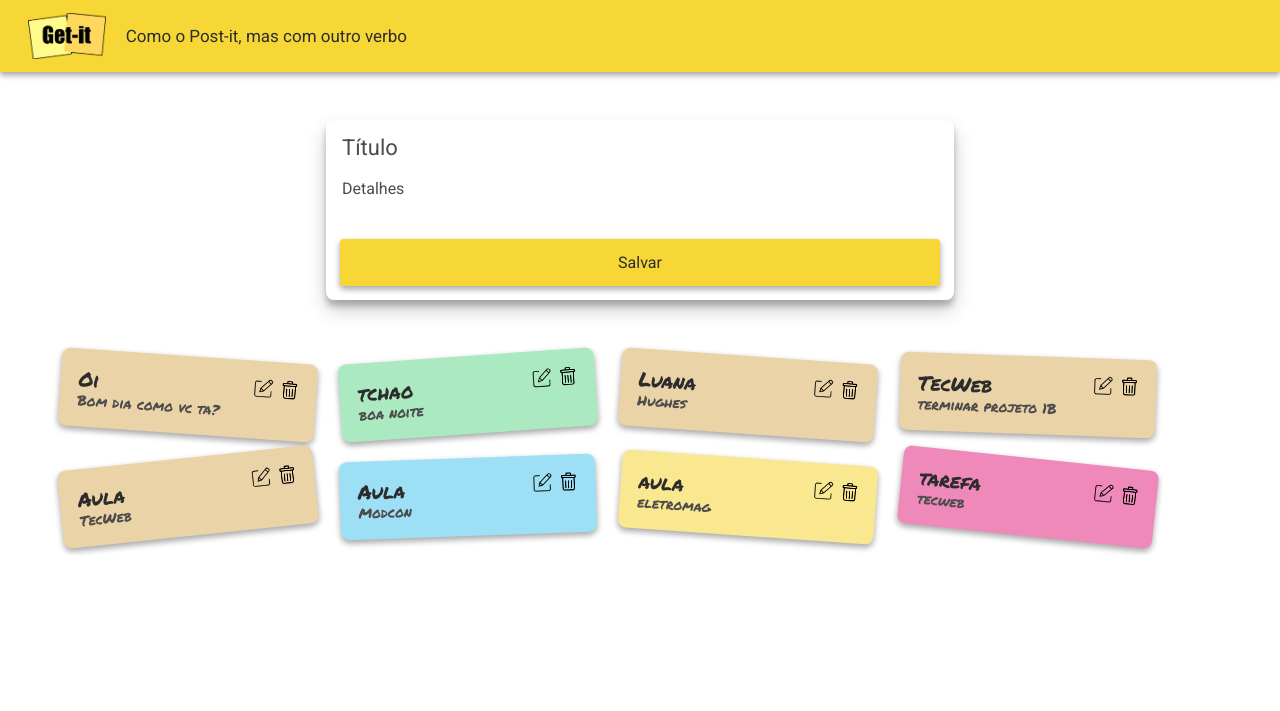
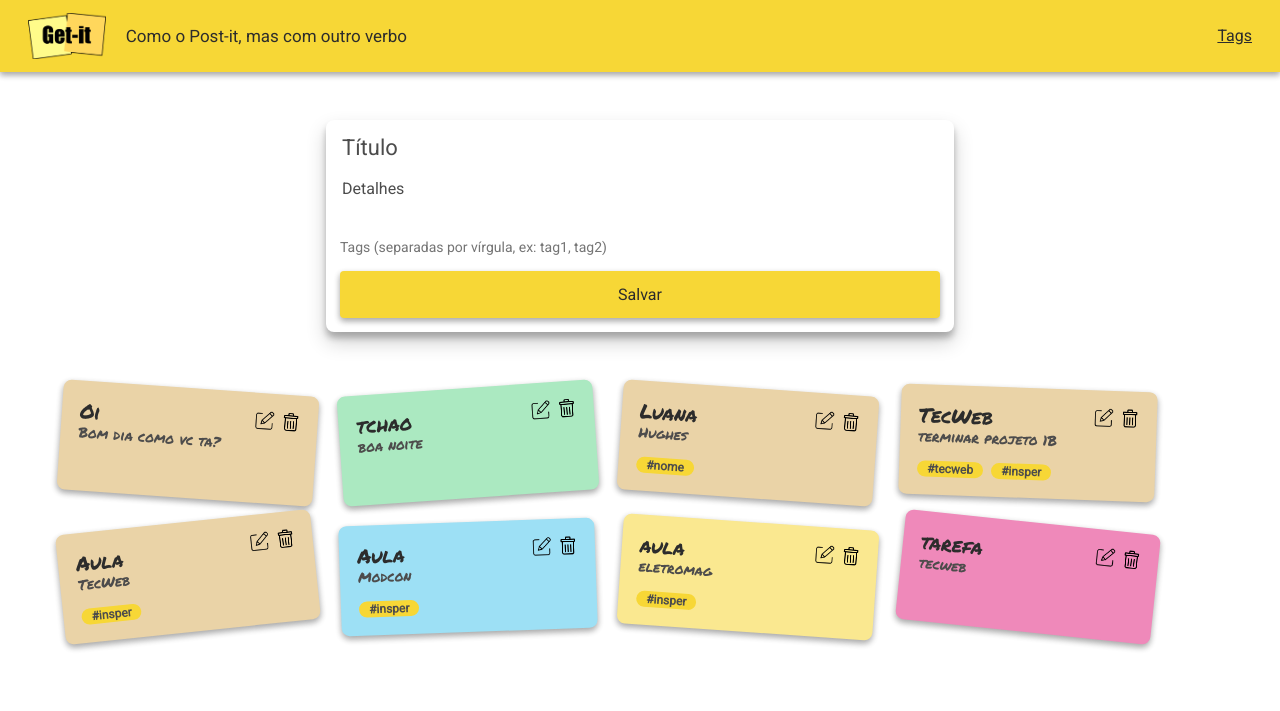
Before and after one commit to luanahfreitas/tecweb-2026-2-projeto1B, a Django app: page / in a window 1280 px wide. Shown: the top 711 px of the page. Run offline with Django 5.2, Linux system fonts and the light colour scheme; data comes from the database, SQL or seed files in the repository; both versions use the stored data as it was after the commit; some libraries are stand-ins or nearby versions.

Commit message:
Tarefa 2 - implementando sistema de tegs

```diff
--- a/notes/admin.py
+++ b/notes/admin.py
@@ -1,6 +1,7 @@
 # Register your models here.
 from django.contrib import admin
-from .models import Note
+from .models import Note, Tag
 
 
 admin.site.register(Note)
+admin.site.register(Tag)
--- a/notes/models.py
+++ b/notes/models.py
@@ -2,9 +2,17 @@
 from django.db import models
 
 
+class Tag(models.Model):
+    name = models.CharField(max_length=100, unique=True)
+
+    def __str__(self):
+        return self.name
+
 class Note(models.Model):
     title = models.CharField(max_length=200)
     content = models.TextField(null=True)
+    tags = models.ManyToManyField(Tag, blank=True)
+
 
     def __str__(self):
         return f"{self.id}. {self.title}"
--- a/notes/static/notes/getit.css
+++ b/notes/static/notes/getit.css
@@ -76,7 +76,9 @@ body {
   width: 120%;
   padding-top: 120%;
 
-  transition: width 0.2s ease-out, padding-top 0.2s ease-out;
+  transition:
+    width 0.2s ease-out,
+    padding-top 0.2s ease-out;
 }
 
 .appbar {
@@ -85,7 +87,9 @@ body {
   gap: 20px;
   background-color: #f7d736;
   padding: 13px 28px;
-  box-shadow: 0 3px 6px rgba(0, 0, 0, 0.16), 0 3px 6px rgba(0, 0, 0, 0.23);
+  box-shadow:
+    0 3px 6px rgba(0, 0, 0, 0.16),
+    0 3px 6px rgba(0, 0, 0, 0.23);
 }
 
 .logo {
@@ -108,7 +112,9 @@ body {
   padding: 14px 14px;
   background-color: #ffffff;
   border-radius: 8px;
-  box-shadow: 0 10px 20px rgba(0, 0, 0, 0.19), 0 6px 6px rgba(0, 0, 0, 0.23);
+  box-shadow:
+    0 10px 20px rgba(0, 0, 0, 0.19),
+    0 6px 6px rgba(0, 0, 0, 0.23);
   display: flex;
   flex-direction: column;
 }
@@ -152,7 +158,9 @@ textarea.autoresize::placeholder {
   font-weight: 500;
   color: #2c2c2c;
   cursor: pointer;
-  box-shadow: 0 3px 6px rgba(0, 0, 0, 0.16), 0 3px 6px rgba(0, 0, 0, 0.23);
+  box-shadow:
+    0 3px 6px rgba(0, 0, 0, 0.16),
+    0 3px 6px rgba(0, 0, 0, 0.23);
 }
 
 .card-container {
@@ -165,7 +173,9 @@ textarea.autoresize::placeholder {
   width: 220px;
   padding: 18px;
   border-radius: 8px;
-  box-shadow: 0 3px 6px rgba(0, 0, 0, 0.16), 0 3px 6px rgba(0, 0, 0, 0.23);
+  box-shadow:
+    0 3px 6px rgba(0, 0, 0, 0.16),
+    0 3px 6px rgba(0, 0, 0, 0.23);
 }
 
 .card-title {
@@ -273,7 +283,9 @@ textarea.autoresize::placeholder {
   padding: 20px;
   background-color: #ffffff;
   border-radius: 8px;
-  box-shadow: 0 10px 20px rgba(0, 0, 0, 0.19), 0 6px 6px rgba(0, 0, 0, 0.23);
+  box-shadow:
+    0 10px 20px rgba(0, 0, 0, 0.19),
+    0 6px 6px rgba(0, 0, 0, 0.23);
   display: flex;
   flex-direction: column;
 }
@@ -320,7 +332,9 @@ textarea.autoresize::placeholder {
   padding: 20px;
   background-color: #ffffff;
   border-radius: 8px;
-  box-shadow: 0 10px 20px rgba(0, 0, 0, 0.19), 0 6px 6px rgba(0, 0, 0, 0.23);
+  box-shadow:
+    0 10px 20px rgba(0, 0, 0, 0.19),
+    0 6px 6px rgba(0, 0, 0, 0.23);
 }
 
 .confirm-card-title {
@@ -406,3 +420,31 @@ textarea.autoresize::placeholder {
   font-size: 14px;
   margin-bottom: 16px;
 }
+
+.card-content a {
+  color: #2c2c2c;
+  text-decoration: none;
+  font-weight: 500;
+}
+
+.card-content a:hover {
+  text-decoration: underline;
+}
+
+.tag-badge {
+  display: inline-block;
+  background-color: #f7d736;
+  color: #4c4c4c;
+  font-family: "Roboto", sans-serif;
+  font-size: 12px;
+  font-weight: bold;
+  padding: 2px 10px;
+  border-radius: 12px;
+  margin-top: 8px;
+  margin-right: 4px;
+  text-decoration: none;
+}
+
+.tag-badges {
+  margin-top: 8px;
+}
--- a/notes/templates/notes/base.html
+++ b/notes/templates/notes/base.html
@@ -2,6 +2,10 @@
 <!DOCTYPE html>
 <html>
   <head>
+    <meta charset="UTF-8" />
+    <meta name="viewport" content="width=device-width, initial-scale=1.0" />
+    <title>Get-it</title>
+
     <link
       rel="stylesheet"
       href="https://cdnjs.cloudflare.com/ajax/libs/meyer-reset/2.0/reset.min.css"
@@ -13,20 +17,19 @@
       href="https://fonts.googleapis.com/css2?family=Roboto&family=Permanent+Marker&display=swap"
       rel="stylesheet"
     />
-    <link rel="stylesheet" href="{% static 'notes/getit.css' %}">
-    <meta charset="UTF-8" />
-    <title>Get-it</title>
+    <link rel="stylesheet" href="{% static 'notes/getit.css' %}" />
   </head>
 
   <body>
-    <header class="appbar">
-      <img class="logo" src="{% static 'notes/img/logo-getit.png' %}" alt="Get-it logo" />
+    <div class="appbar">
+      <img src="{% static 'notes/img/logo-getit.png' %}" class="logo" />
       <span class="subtitle">Como o Post-it, mas com outro verbo</span>
-    </header>
+      <a href="{% url 'tags' %}" style="margin-left:auto; color:#2c2c2c;">Tags</a>
+    </div>
 
-    <div class="container">
+    <main class="container">
       {% block content %} {% endblock %}
-    </div>
+    </main>
 
     <script src="{% static 'notes/getit.js' %}"></script>
   </body>
--- a/notes/templates/notes/edit.html
+++ b/notes/templates/notes/edit.html
@@ -6,9 +6,10 @@
   {% csrf_token %}
   <input class="edit-card-title" type="text" id="titulo" name="titulo" value="{{ note.title }}" />
   <textarea class="edit-card-content" id="detalhes" name="detalhes">{{ note.content }}</textarea>
+  <input type="text" name="tags" placeholder="Tags (separadas por vírgula)" value="{% for tag in note.tags.all %}{{ tag.name }}{% if not forloop.last %}, {% endif %}{% endfor %}" style="border:none; outline:none; font-family:'Roboto',sans-serif; font-size:14px; color:#4c4c4c; margin-bottom:16px; padding:0;"/>
   <div class="edit-card-actions">
     <a class="btn btn-secondary" href="{% url 'index' %}">Voltar</a>
-    <button class="btn" type="submit">Atualizar</button>
+    <button class="btn" type="submit">Salvar</button>
   </div>
 </form>
 {% endblock %}
--- a/notes/templates/notes/index.html
+++ b/notes/templates/notes/index.html
@@ -6,6 +6,7 @@
   {% csrf_token %}
   <input class="form-card-title" type="text" id="titulo" name="titulo" placeholder="Título" />
   <textarea class="autoresize" id="detalhes" name="detalhes" placeholder="Detalhes"></textarea>
+  <input type="text" name="tags" placeholder="Tags (separadas por vírgula, ex: tag1, tag2)" style="border:none; outline:none; font-family:'Roboto',sans-serif; font-size:14px; color:#4c4c4c; margin-bottom:16px; padding:0;"/>
   <button class="btn" type="submit">Salvar</button>
 </form>
 
@@ -24,7 +25,12 @@
     </div>
     </div>
     <div class="card-content">
-      <p>{{ note.content }}</p>
+    <p>{{ note.content }}</p>
+    </div>
+    <div class="tag-badges">
+        {% for tag in note.tags.all %}
+        <a href="{% url 'tag_detail' tag.id %}" class="tag-badge">#{{ tag.name }}</a>
+        {% endfor %}
     </div>
   </div>
   {% endfor %}
--- a/notes/urls.py
+++ b/notes/urls.py
@@ -6,4 +6,6 @@ urlpatterns = [
     path('', views.index, name='index'),
     path('delete/<int:note_id>/', views.delete, name='delete'),
     path('edit/<int:note_id>/', views.edit, name='edit'),
+    path('tags/', views.tags, name='tags'),
+    path('tags/<int:tag_id>/', views.tag_detail, name='tag_detail'),
 ]
--- a/notes/views.py
+++ b/notes/views.py
@@ -1,17 +1,24 @@
 from django.shortcuts import render, redirect
-from .models import Note
+from .models import Note, Tag
 
 
 def index(request):
     if request.method == 'POST':
         title = request.POST.get('titulo')
         content = request.POST.get('detalhes')
-        # TAREFA: Utilize o title e content para criar um novo Note no banco de dados
-        Note.objects.create(title=title, content=content)
+        tags_input = request.POST.get('tags', '')
+
+        note = Note.objects.create(title=title, content=content)
+
+        tag_names = [t.strip() for t in tags_input.split(',') if t.strip()]
+        for name in tag_names:
+            tag, created = Tag.objects.get_or_create(name=name)
+            note.tags.add(tag)
+
         return redirect('index')
-    else:
-        all_notes = Note.objects.all()
-        return render(request, 'notes/index.html', {'notes': all_notes})
+
+    notes = Note.objects.all()
+    return render(request, 'notes/index.html', {'notes': notes})
 
 def delete(request, note_id):
     note = Note.objects.get(id=note_id)
@@ -24,6 +31,24 @@ def edit(request, note_id):
         note.title = request.POST.get('titulo')
         note.content = request.POST.get('detalhes')
         note.save()
+
+        tags_input = request.POST.get('tags')
+        note.tags.clear()
+        if tags_input:
+            tag_names = [name.strip() for name in tags_input.split(',') if name.strip()]
+            for name in tag_names:
+                tag, created = Tag.objects.get_or_create(name=name)
+                note.tags.add(tag)
+
         return redirect('index')
     else:
         return render(request, 'notes/edit.html', {'note': note})
+
+def tags(request):
+    all_tags = Tag.objects.all()
+    return render(request, 'notes/tags.html', {'tags': all_tags})
+
+def tag_detail(request, tag_id):
+    tag = Tag.objects.get(id=tag_id)
+    notes = Note.objects.filter(tags=tag)
+    return render(request, 'notes/tag_detail.html', {'tag': tag, 'notes': notes})
```
Also changed, not shown: notes/templates/notes/tag_detail.html (added, +22 -0 lines), notes/templates/notes/tags.html (added, +22 -0 lines), db.sqlite3, notes/migrations/0003_tag_note_tags.py (added).
